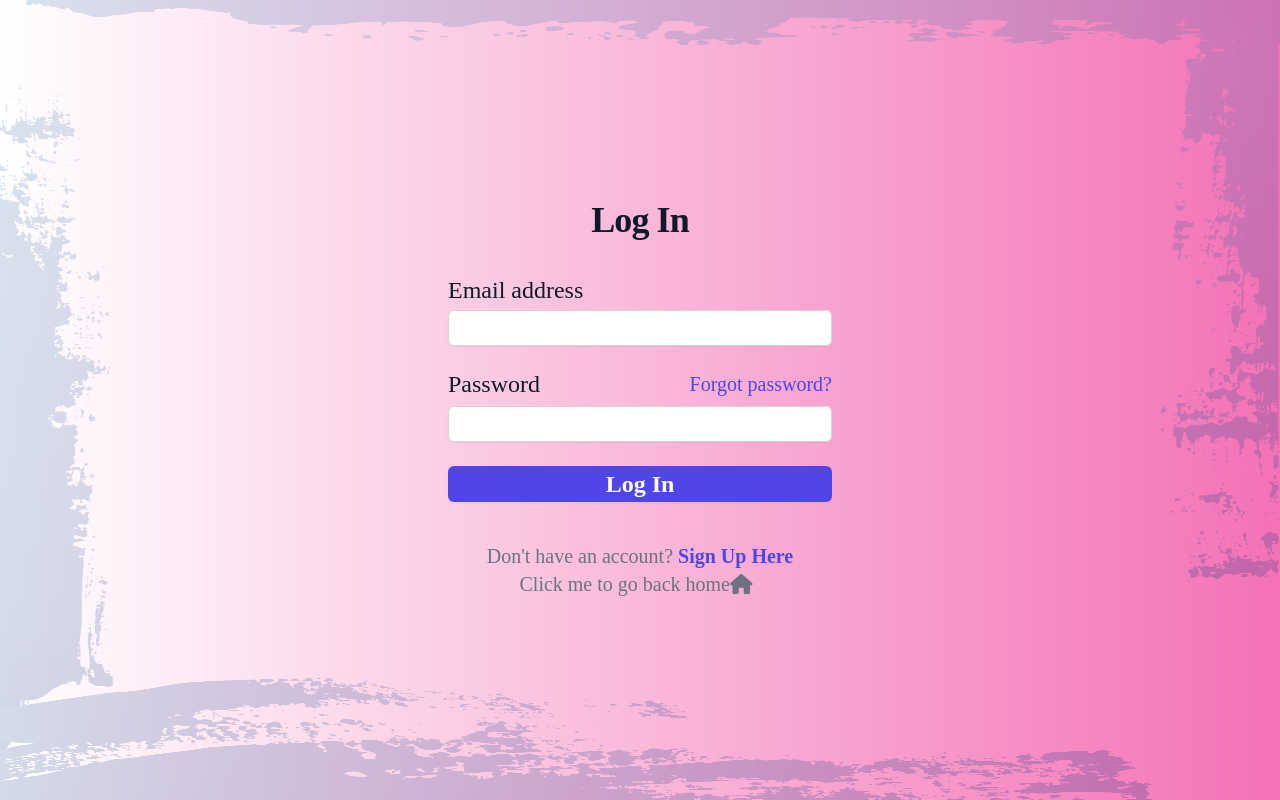
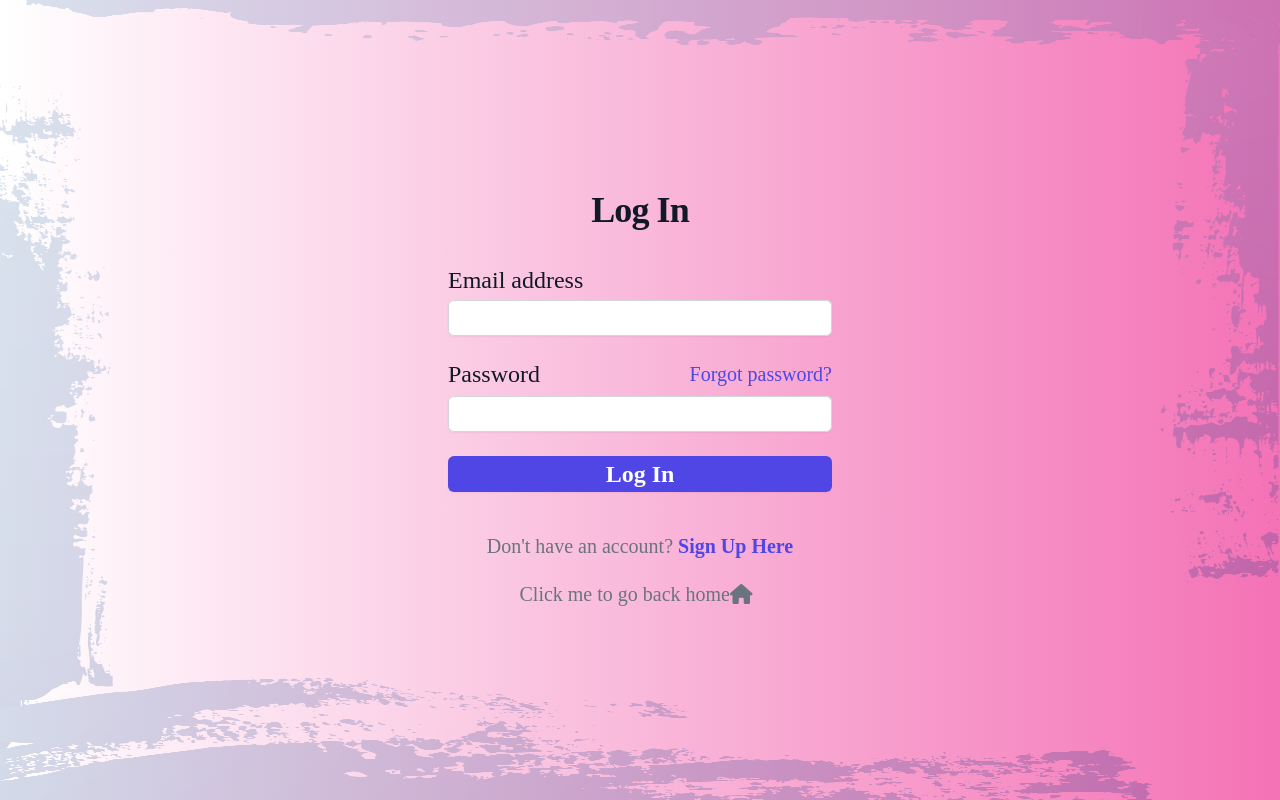
Before and after one commit to kgkagunat/boba-haven, a React (Create React App) app in the folder client/: page /login in a window 1280 px wide. Built offline with nearby package versions, Linux system fonts and the light colour scheme; a web font is replaced by a local one.

Commit message:
styled login signup pages

```diff
--- a/client/src/pages/LoginPage.jsx
+++ b/client/src/pages/LoginPage.jsx
@@ -75,14 +75,16 @@ function LoginPage() {
             <div className="font-gamja text-xl mt-10 mb-10 text-center text-gray-500">
             <p>
                 Don't have an account?{' '}
-                    <Link to="/signup" className="font-semibold leading-6 text-indigo-600 hover:text-indigo-500">
+                    <Link to="/signup" className="font-semibold leading-6 text-indigo-600 hover:text-indigo-800 hover:underline">
                         Sign Up Here
                     </Link>
             </p>
-            <Link to="/" className="hover:text-gray-800 transform transition-transform duration-200 hover:scale-150">
-                Click me to go back home
-                <FontAwesomeIcon icon={faHome} className="mr-2" />
-            </Link>
+              <div className="hover:text-slate-800 transform transition-transform duration-200 hover:scale-110 mt-5">
+              <Link to="/">
+                  Click me to go back home
+                  <FontAwesomeIcon icon={faHome} className="mr-2" />
+              </Link>
+              </div>
             </div>
 
           </div>
--- a/client/src/pages/SignUpPage.jsx
+++ b/client/src/pages/SignUpPage.jsx
@@ -70,14 +70,16 @@ function SignUpPage() {
             <div className="font-gamja text-xl mt-10 mb-10 text-center text-gray-500">
             <p>
                 Already have an account?{' '}
-                    <Link to="/login" className="font-semibold leading-6 text-indigo-600 hover:text-indigo-500">
+                    <Link to="/login" className="font-semibold leading-6 text-indigo-600 hover:text-indigo-800 hover:underline">
                         Log In Here
                     </Link>
             </p>
-            <Link to="/" className="hover:text-gray-800 transform transition-transform duration-200 hover:scale-150">
-                Click me to go back home
-                <FontAwesomeIcon icon={faHome} className="mr-2" />
-            </Link>
+            <div className="hover:text-slate-800 transform transition-transform duration-200 hover:scale-110 mt-5">
+              <Link to="/">
+                  Click me to go back home
+                  <FontAwesomeIcon icon={faHome} className="mr-2" />
+              </Link>
+              </div>
             </div>
 
           </div>
```
